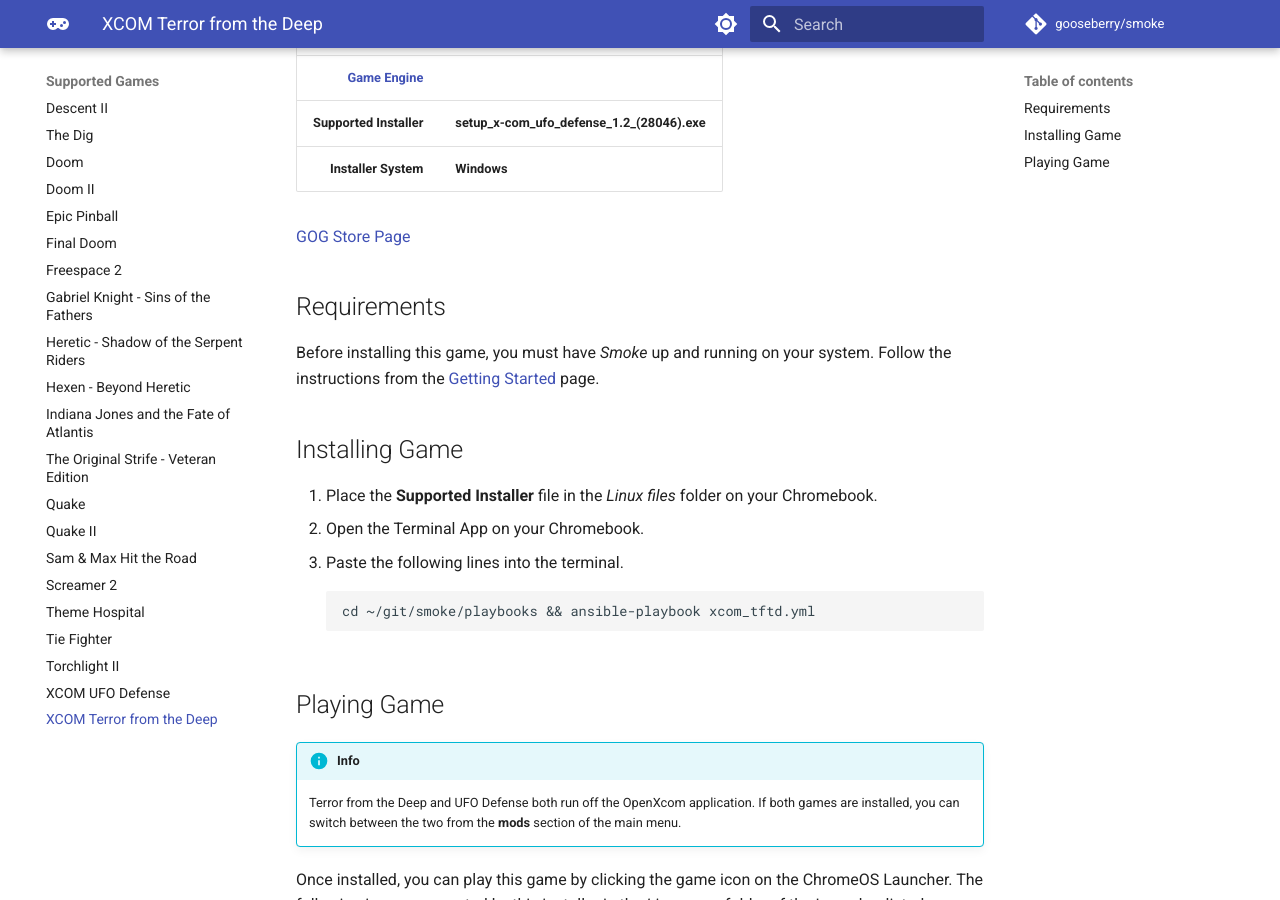
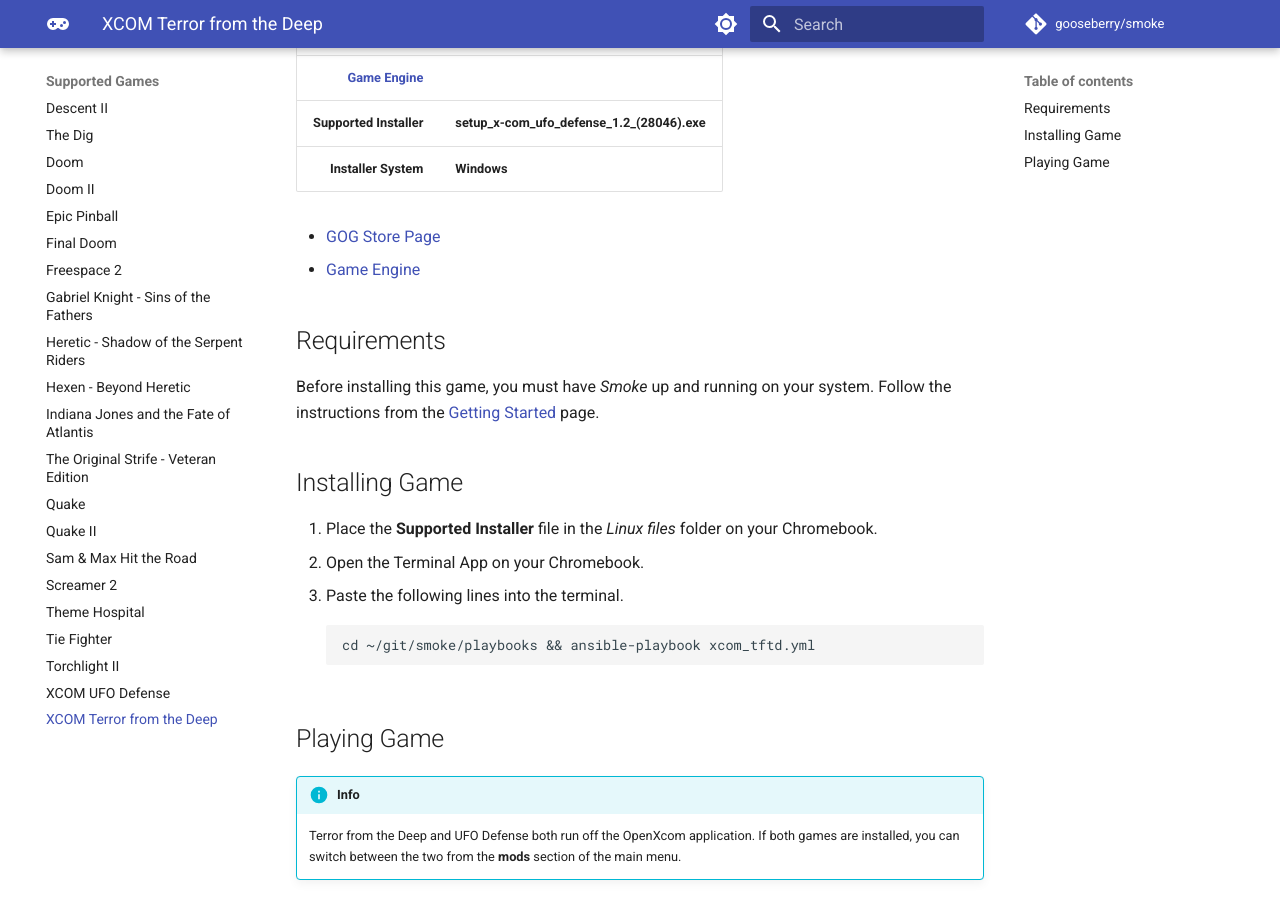
Before and after one commit to gooseberry/smoke, an MkDocs documentation site: the page built from docs/games/xcom-terror-from-the-deep.md, in a window 1280 px wide and 900 px high, scrolled down 384 px. Built offline with MkDocs 1.6.1 and Material for MkDocs 9.7.7, drawn with Linux system fonts in a browser that asks for light colours; comment, search, counter and statistics services are not loaded.

Commit message:
templating

```diff
--- a/docs/assets/snippets/game-details.md
+++ b/docs/assets/snippets/game-details.md
@@ -1,2 +1,2 @@
-[GOG Store Page]
-[Game Engine]
+* [GOG Store Page]
+* [Game Engine]
```
Also changed, not shown: docs/assets/snippets/reference-links.md (+1 -1 lines).
